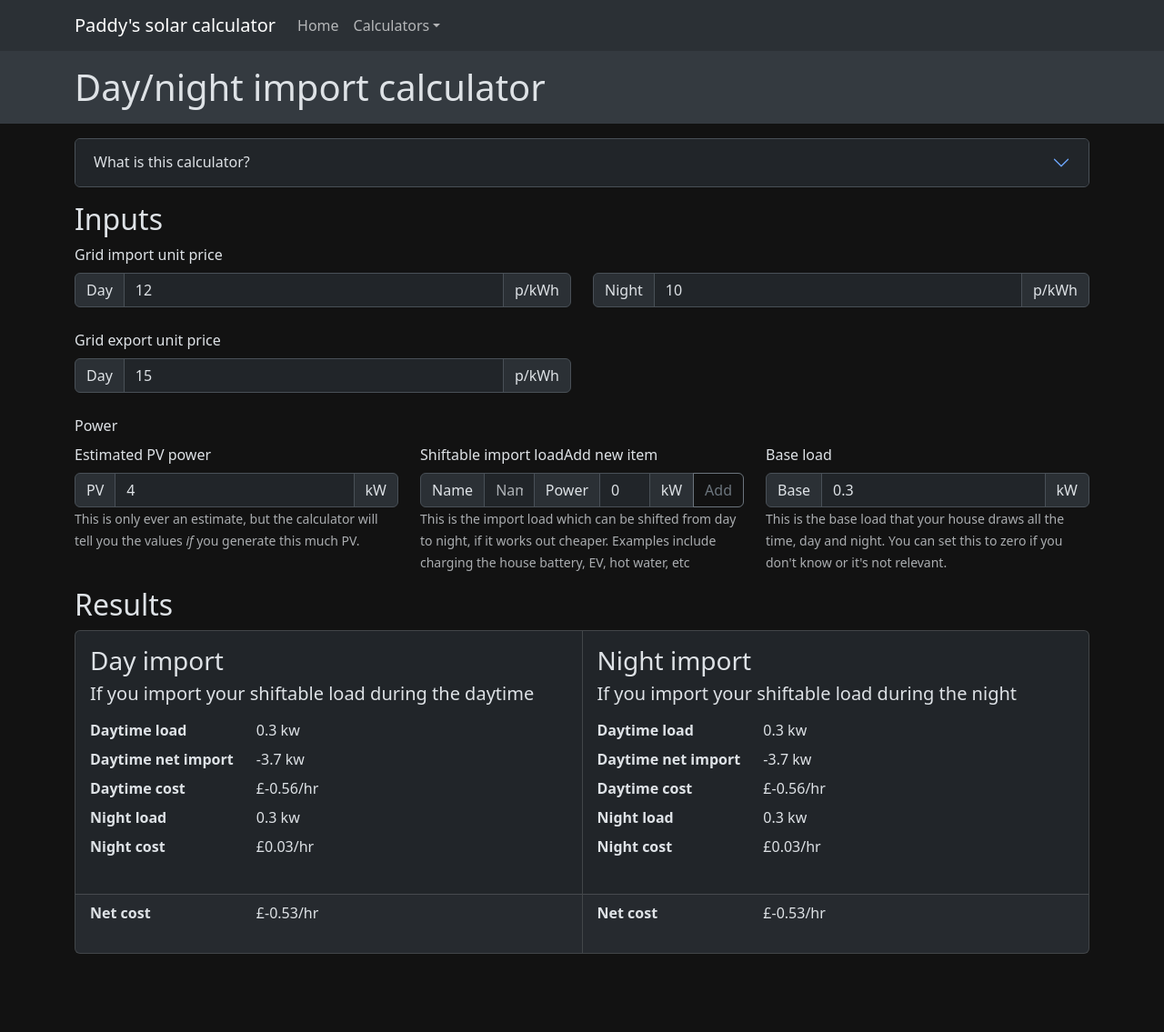
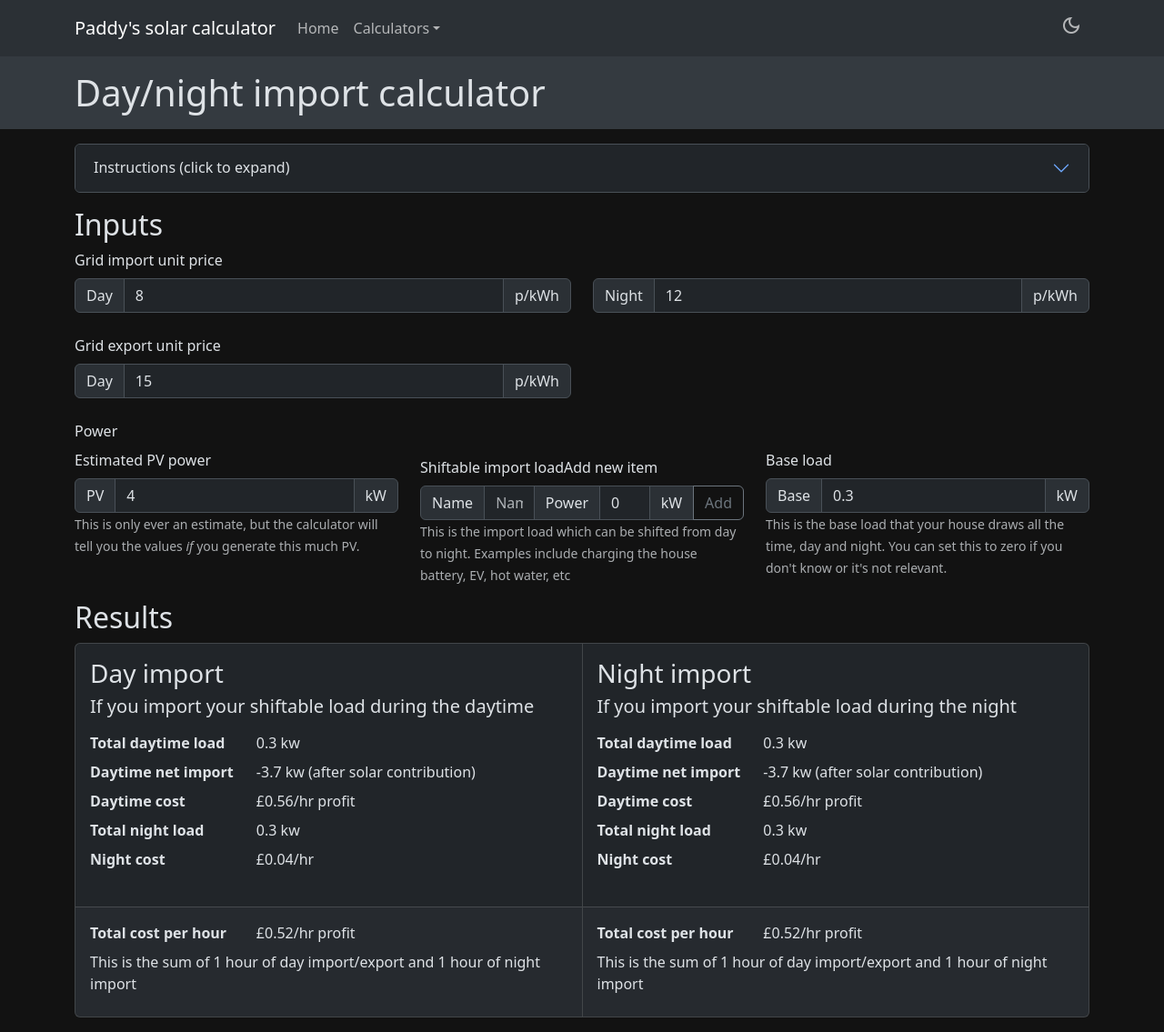
Before and after one commit to pskillen/solar-calc, a React (Vite) app: page /#/calc/day-night-import in a window 1280 px wide. Shown: the whole page at 91% size. Before the commit the page ends 1065 px from the top, so only its background shows below. Built offline with nearby package versions, Linux system fonts and the light colour scheme.

Commit message:
feat: enable light/dark mode toggle

```diff
--- a/src/App.tsx
+++ b/src/App.tsx
@@ -4,6 +4,7 @@ import {useLocalStorage} from "usehooks-ts";
 
 import HomePage from './pages/HomePage.tsx';
 import DayNightImportCalc from "./pages/calc/DayNightImportCalc.tsx";
+import {LocalStorage} from "./config/keys.ts";
 
 
 const router = createHashRouter(
@@ -20,7 +21,7 @@ const router = createHashRouter(
 )
 
 function App() {
-  const [theme] = useLocalStorage('theme', 'dark');
+  const [theme] = useLocalStorage(LocalStorage.site.theme, 'dark');
 
   function applyTheme() {
     const htmlElement = document.querySelector('html');
--- /dev/null
+++ b/src/config/keys.ts
@@ -0,0 +1,10 @@
+export const LocalStorage = {
+  site: {
+    theme: 'site:theme',
+  },
+  calculators: {
+    dayNightImport: {
+      formData: 'calc:dayNightImport:formData',
+    }
+  }
+}
--- a/src/config/site.ts
+++ b/src/config/site.ts
@@ -1,6 +1,5 @@
 const siteConfig = {
   rootPath: '/solar-calc',
-  theme: 'dark',
 };
 
 export default siteConfig;
--- a/src/pages/calc/DayNightImportCalc.tsx
+++ b/src/pages/calc/DayNightImportCalc.tsx
@@ -1,7 +1,9 @@
 import {JSX, useEffect, useState} from "react";
-import BasePage from "../BasePage.tsx";
 import {Accordion, Button, Card, CardGroup, Col, Form, InputGroup, Row} from "react-bootstrap";
 import {useLocalStorage} from "usehooks-ts";
+
+import BasePage from "../BasePage.tsx";
+import {LocalStorage} from "../../config/keys.ts";
 
 type LoadItem = {
   label: string;
@@ -12,7 +14,6 @@ type FormData = {
   importPriceDay: number;
   importPriceNight: number;
   exportPriceDay: number;
-  // exportPriceNight: number;
   pvPower: number;
   shiftableImportLoads: LoadItem[];
   baseLoad: number;
@@ -29,11 +30,10 @@ type CalculationResult = {
 
 export default function DayNightImportCalc(): JSX.Element {
 
-  const [formInputs, setFormInputs] = useLocalStorage<FormData>('day-night-import-calc-inputs', {
-    importPriceDay: 12.0,
-    importPriceNight: 10.0,
+  const [formInputs, setFormInputs] = useLocalStorage<FormData>(LocalStorage.calculators.dayNightImport.formData, {
+    importPriceDay: 8.0,
+    importPriceNight: 12.0,
     exportPriceDay: 15.0,
-    // exportPriceNight: 15.0,
     pvPower: 4.0,
     shiftableImportLoads: [],
     baseLoad: 0.3,
@@ -125,26 +125,34 @@ export default function DayNightImportCalc(): JSX.Element {
         <Card.Title><h3>{props.title}</h3>
           {props.subtitle && <p className="lead">{props.subtitle}</p>}</Card.Title>
         <dl className="row">
-          <dt className="col-lg-4 col-6 text-right">Daytime load</dt>
+          <dt className="col-lg-4 col-6 text-right">Total daytime load</dt>
           <dd className="col-lg-8 col-6 text-left">{props.results.dayLoad.toFixed(1)} kw</dd>
 
           <dt className="col-lg-4 col-6 text-right">Daytime net import</dt>
-          <dd className="col-lg-8 col-6 text-left">{props.results.dayNetImport.toFixed(1)} kw</dd>
+          <dd className="col-lg-8 col-6 text-left">{props.results.dayNetImport.toFixed(1)} kw (after solar
+            contribution)
+          </dd>
 
           <dt className="col-lg-4 col-6 text-right">Daytime cost</dt>
-          <dd className="col-lg-8 col-6 text-left">£{props.results.dayCost.toFixed(2)}/hr</dd>
+          <dd
+            className="col-lg-8 col-6 text-left">£{Math.abs(props.results.dayCost).toFixed(2)}/hr {props.results.dayCost < 0 && ' profit'}</dd>
 
-          <dt className="col-lg-4 col-6 text-right">Night load</dt>
+          <dt className="col-lg-4 col-6 text-right">Total night load</dt>
           <dd className="col-lg-8 col-6 text-left">{props.results.nightLoad.toFixed(1)} kw</dd>
 
           <dt className="col-lg-4 col-6 text-right">Night cost</dt>
-          <dd className="col-lg-8 col-6 text-left">£{props.results.nightCost.toFixed(2)}/hr</dd>
+          <dd
+            className="col-lg-8 col-6 text-left">£{Math.abs(props.results.nightCost).toFixed(2)}/hr {props.results.nightCost < 0 && ' profit'}</dd>
         </dl>
       </Card.Body>
       <Card.Footer>
-        <dl className="row">
-          <dt className="col-sm-4 text-right">Net cost</dt>
-          <dd className="col-sm-6 text-left">£{props.results.netCost.toFixed(2)}/hr</dd>
+        <dl className="row mt-2 mb-2">
+          <dt className="col-lg-4 col-6 text-right">Total cost per hour</dt>
+          <dd
+            className="col-lg-8 col-6 text-left">£{Math.abs(props.results.netCost).toFixed(2)}/hr {props.results.netCost < 0 && ' profit'}</dd>
+          <dd
+            className="text-left">This is the sum of 1 hour of day import/export and 1 hour of night import
+          </dd>
         </dl>
       </Card.Footer>
     </Card>
@@ -157,23 +165,30 @@ export default function DayNightImportCalc(): JSX.Element {
       <section title="Description" className="mb-3">
         <Accordion>
           <Accordion.Item eventKey="0">
-            <Accordion.Header>What is this calculator?</Accordion.Header>
+            <Accordion.Header>Instructions (click to expand)</Accordion.Header>
             <Accordion.Body>
-              <div>
-                <p>Use this form to model what it would cost to import large loads during the day, when solar is high
-                  but
-                  electricity is cheap, or shift your load to a more expensive period overnight but solar is
-                  unavailable</p>
-              </div>
-              <div>
-                <p>This is useful if</p>
-                <ol>
-                  <li>You are on Octopus Agile (or another time-of-day tariff)</li>
-                  <li>You have solar panels and an export tariff</li>
-                  <li>There is a cheap period during daylight hours</li>
-                  <li>There is a less cheap period during overnight</li>
-                </ol>
-              </div>
+              <h5>What is this calculator?</h5>
+              <p>This calculator helps you determine the cost-effectiveness of importing electricity for large loads
+                during the day or night. It is particularly useful if:</p>
+              <ol>
+                <li>You are on Octopus Agile or another time-of-day tariff</li>
+                <li>You have solar panels and an export tariff</li>
+                <li>There is a cheap period during daylight hours</li>
+                <li>There is a less cheap period during overnight</li>
+              </ol>
+              <h5>Why use this calculator?</h5>
+              <p>While consuming solar power can reduce your energy costs, it’s not always the most cost-effective
+                option if the import rate is lower than the export rate. This tool allows you to compare costs and
+                decide when it’s cheaper to import electricity rather than using your solar power.</p>
+              <h5>Inputs</h5>
+              <ol>
+                <li><strong>Grid import unit price:</strong> Enter the day and night rates.</li>
+                <li><strong>Estimated PV power:</strong> Input the power generated by your solar panels</li>
+                <li><strong>Shiftable import load:</strong> List items that can be shifted between day and night,
+                  including their power ratings
+                </li>
+                <li><strong>Base load:</strong> Enter the constant power draw of your household</li>
+              </ol>
             </Accordion.Body>
           </Accordion.Item>
         </Accordion>
@@ -252,7 +267,7 @@ export default function DayNightImportCalc(): JSX.Element {
             <Form.Group as={Col} className="col-12 col-md-6 col-lg-4">
               <Form.Label>Shiftable import load</Form.Label>
               {formInputs.shiftableImportLoads.map((item, idx) =>
-                <InputGroup key={`load-item-${idx}`}>
+                <InputGroup key={`load-item-${idx}`} className="mb-1">
                   <Form.Control type="text"
                                 placeholder="Name"
                                 readOnly={true}
@@ -272,7 +287,7 @@ export default function DayNightImportCalc(): JSX.Element {
                   </Button>
                 </InputGroup>)}
 
-              <Form.Label>Add new item</Form.Label>
+              <Form.Label className="mt-2 mb-1">Add new item</Form.Label>
               <InputGroup>
                 <InputGroup.Text className="d-none d-sm-flex">Name</InputGroup.Text>
                 <Form.Control type="text"
@@ -300,7 +315,7 @@ export default function DayNightImportCalc(): JSX.Element {
                 </Button>
               </InputGroup>
 
-              <Form.Text>This is the import load which can be shifted from day to night, if it works out cheaper.
+              <Form.Text>This is the import load which can be shifted from day to night.
                 Examples include charging the house battery, EV, hot water, etc</Form.Text>
             </Form.Group>
 
--- a/src/pages/parts/SiteNavbar.tsx
+++ b/src/pages/parts/SiteNavbar.tsx
@@ -1,9 +1,19 @@
 import {Container, Nav, Navbar, NavDropdown} from "react-bootstrap";
 
 import {NavbarConfig, NavbarItem} from "../../types.ts";
+import {useLocalStorage} from "usehooks-ts";
+import {LocalStorage} from "../../config/keys.ts";
 
 export default function SiteNavbar(props: { config: NavbarConfig }) {
   const {config} = props;
+  const [theme, setTheme] = useLocalStorage(LocalStorage.site.theme, 'dark');
+
+  function toggleDarkMode() {
+    if (theme === 'dark')
+      setTheme('light');
+    else
+      setTheme('dark');
+  }
 
   function buildNavDropdown(navItem: NavbarItem, key: string) {
     return <NavDropdown title={navItem.label} key={key}>
@@ -39,6 +49,14 @@ export default function SiteNavbar(props: { config: NavbarConfig }) {
             })}
 
           </Nav>
+          <Nav className="d-flex">
+            <Nav.Link onClick={() => toggleDarkMode()}>
+
+              {theme === 'dark'
+                ? <span className="material-symbols-outlined">dark_mode</span>
+                : <span className="material-symbols-outlined">light_mode</span>}
+            </Nav.Link>
+          </Nav>
         </Navbar.Collapse>
       </Container>
     </Navbar>
```
